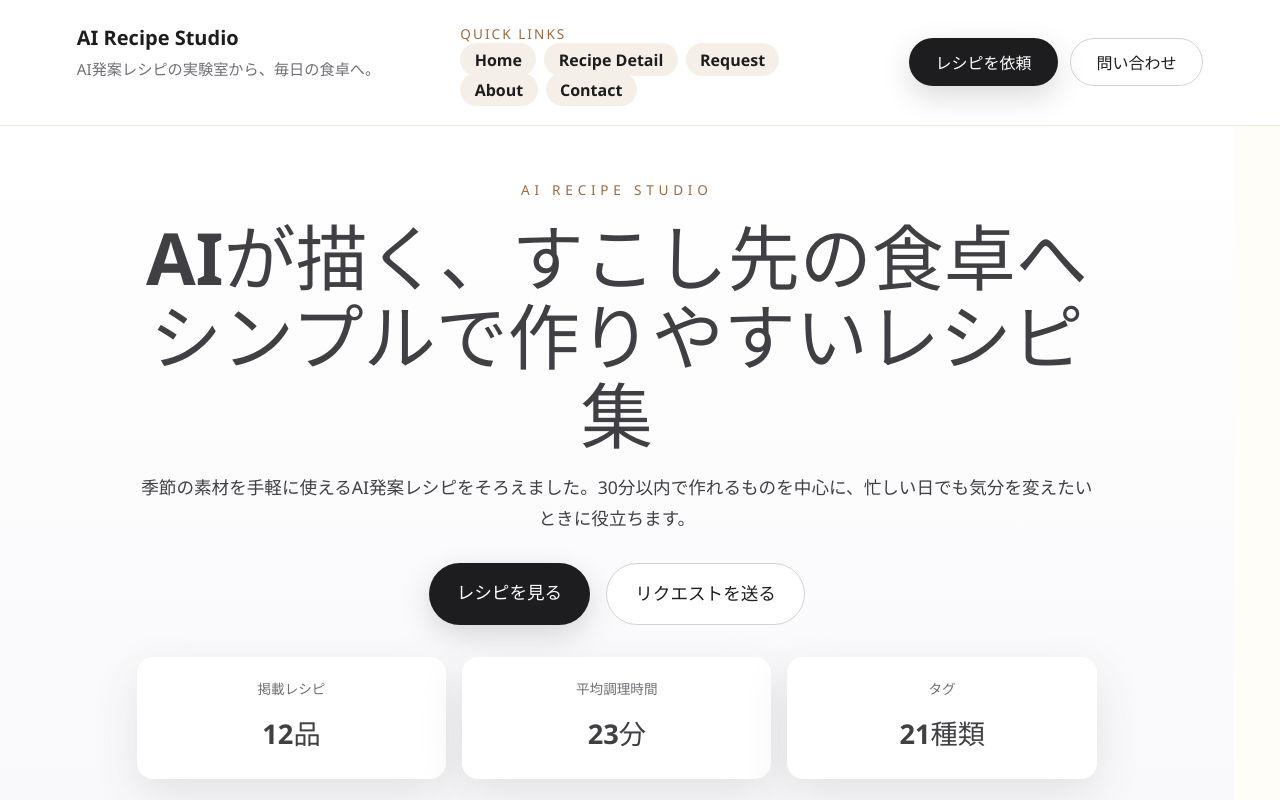
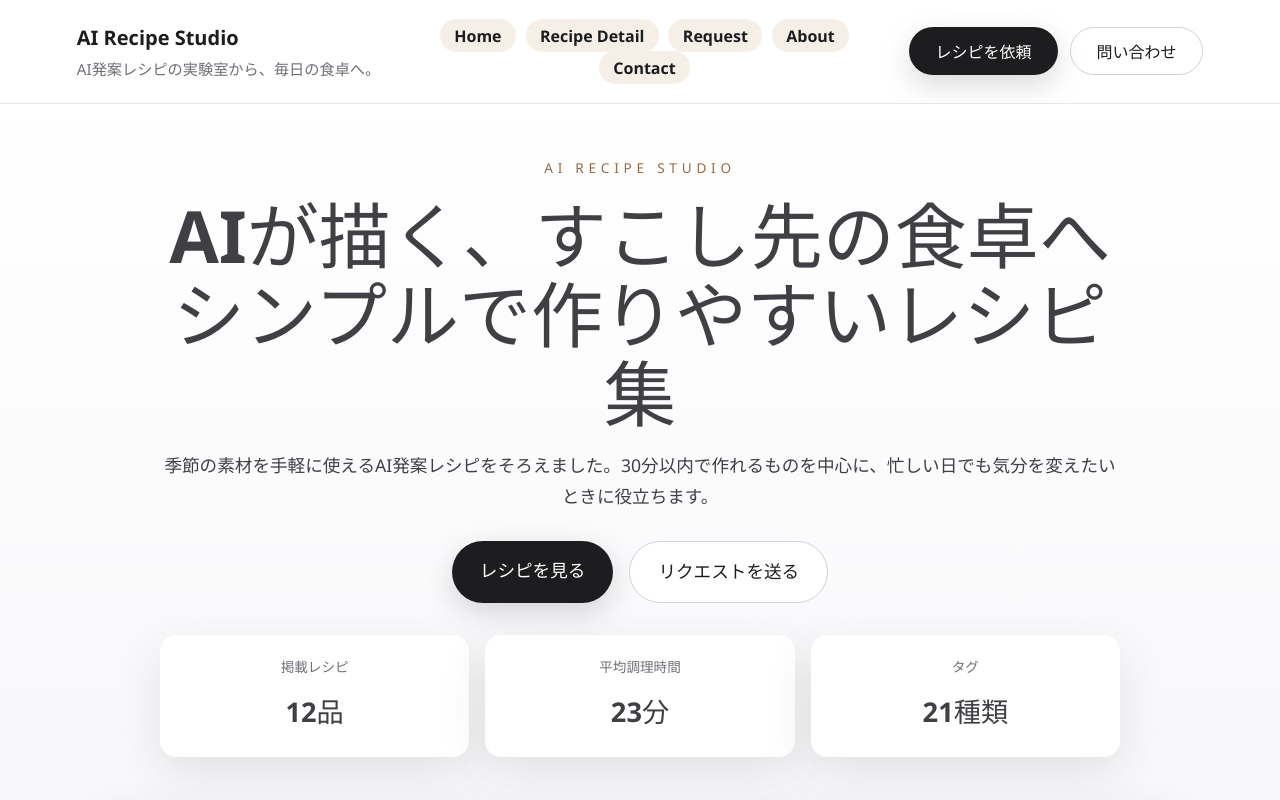
Before and after one commit to NakayamaNaoto/recipe-site, a React (Vite) app: page / in a window 1280 px wide. Shown: the top 800 px of the page. Built offline with nearby package versions, Linux system fonts and the light colour scheme.

Commit message:
ヘッダーとフッターを追加

```diff
--- a/src/App.css
+++ b/src/App.css
@@ -12,8 +12,9 @@
 
 .site-header {
     display: grid;
-    grid-template-columns: repeat(auto-fit, minmax(220px, 1fr));
+    grid-template-columns: auto 1fr auto;
     gap: 1.5rem;
+    align-items: center;
     padding: 1.5rem clamp(1rem, 6vw, 6rem);
     background: #ffffff;
     border-bottom: 1px solid #ece7df;
@@ -42,14 +43,7 @@
     display: flex;
     flex-direction: column;
     gap: 0.35rem;
-}
-
-.quick-links__title {
-    margin: 0;
-    font-size: 0.85rem;
-    letter-spacing: 0.15em;
-    text-transform: uppercase;
-    color: #9a6b42;
+    align-items: center;
 }
 
 .quick-links ul {
@@ -57,8 +51,11 @@
     margin: 0;
     padding: 0;
     display: flex;
+    gap: 0.6rem;
     flex-wrap: wrap;
-    gap: 0.5rem;
+    align-items: center;
+    justify-content: center;
+    width: 100%;
 }
 
 .quick-links li a {
@@ -68,6 +65,7 @@
     background: #f5efe7;
     padding: 0.35rem 0.9rem;
     border-radius: 999px;
+    white-space: nowrap;
     transition: transform 140ms ease;
 }
 
@@ -121,6 +119,12 @@
     flex: 1;
     display: flex;
     width: 100%;
+    justify-content: center;
+}
+
+.site-main > * {
+    width: 100%;
+    max-width: 1440px;
 }
 
 .site-footer {
@@ -169,6 +173,14 @@
     }
 
     .site-header__cta {
+        justify-content: flex-start;
+    }
+
+    .quick-links {
+        align-items: flex-start;
+    }
+
+    .quick-links ul {
         justify-content: flex-start;
     }
 }
--- a/src/components/SiteLayout.tsx
+++ b/src/components/SiteLayout.tsx
@@ -21,7 +21,6 @@ const SiteLayout = () => {
                     <p>AI発案レシピの実験室から、毎日の食卓へ。</p>
                 </div>
                 <nav className="quick-links" aria-label="Quick Links">
-                    <p className="quick-links__title">Quick Links</p>
                     <ul>
                         {quickLinks.map((link) => (
                             <li key={link.path}>
```
